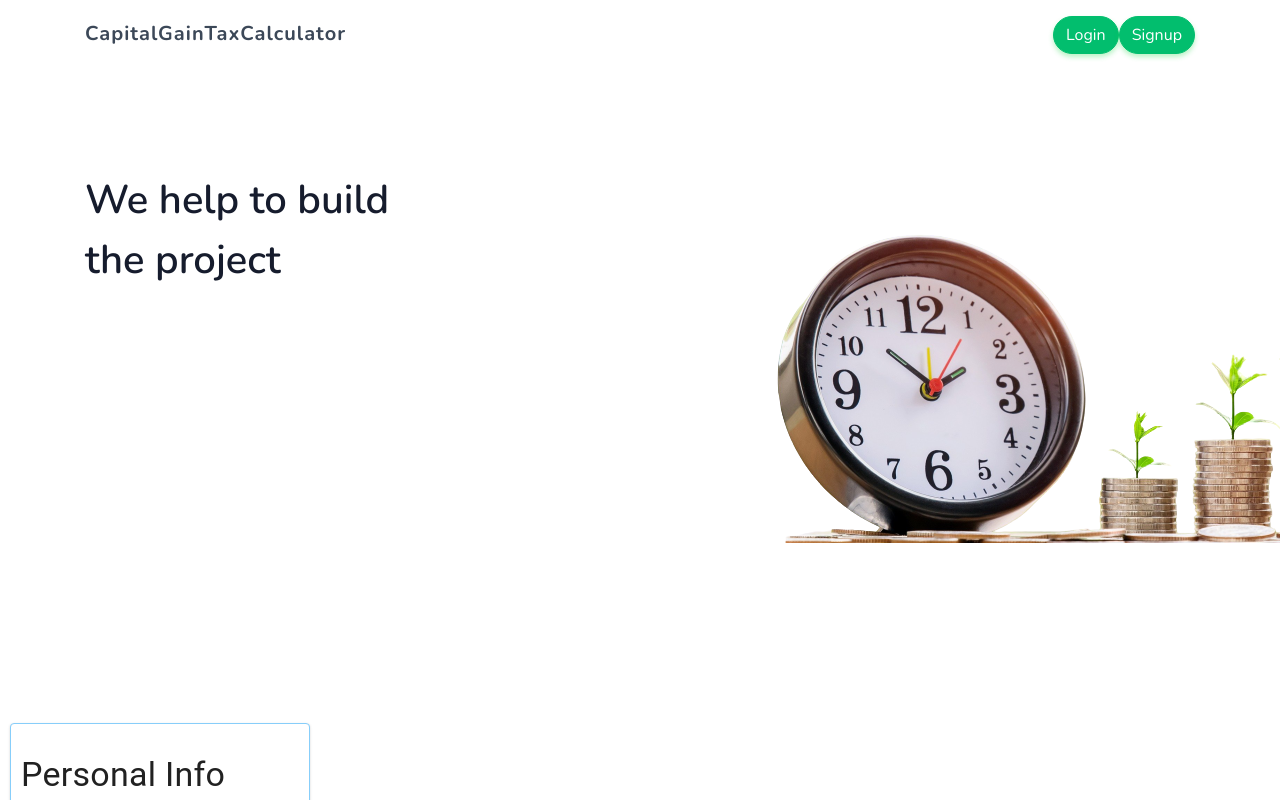
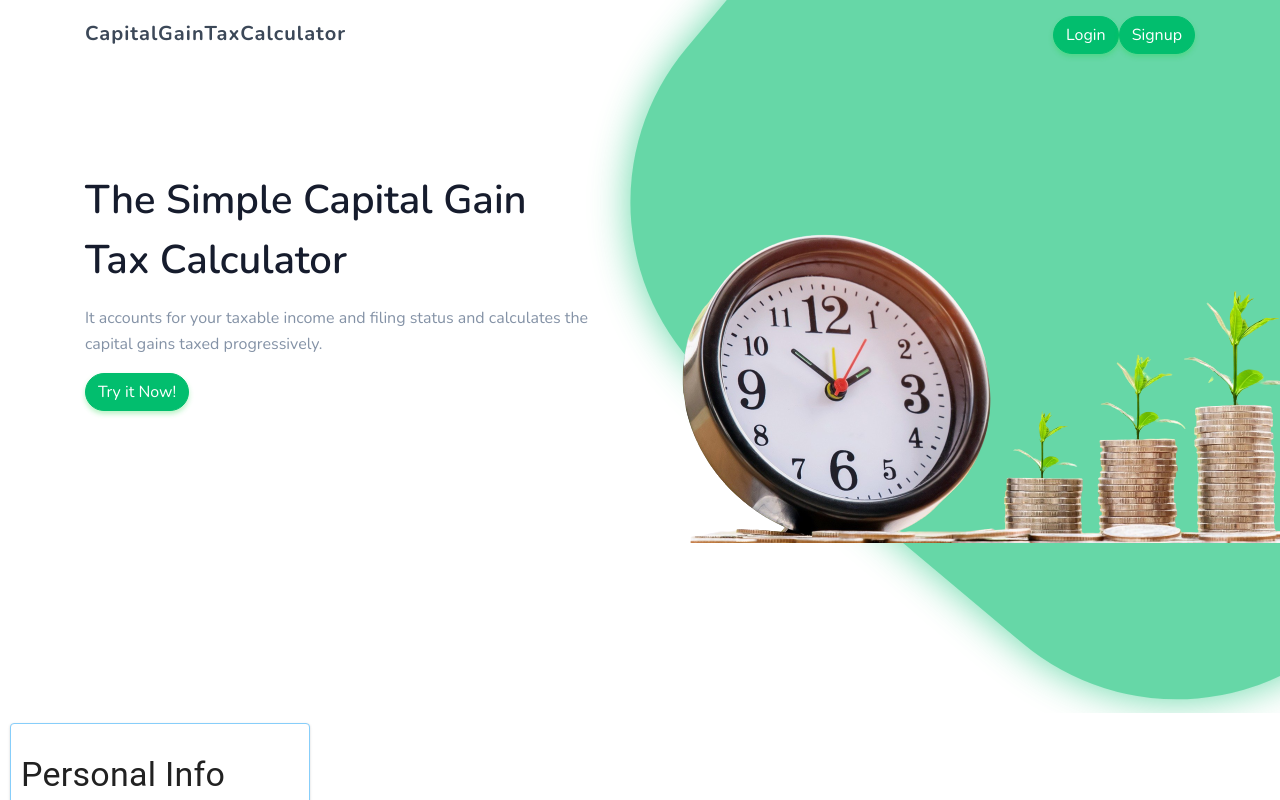
Before and after one commit to Kevin1192/Capital-Gain, a React (Create React App) app: page / in a window 1280 px wide. Shown: the top 800 px of the page. Built offline with nearby package versions, Linux system fonts and the light colour scheme.

Commit message:
landing page check

```diff
--- a/src/assets/scss/_general.scss
+++ b/src/assets/scss/_general.scss
@@ -1,3 +1,7 @@
+html {
+    scroll-behavior: smooth;
+}
+
 body {
     font-family: $font-family-secondary;
     overflow-x: hidden !important;
--- a/src/assets/scss/_home.scss
+++ b/src/assets/scss/_home.scss
@@ -14,3 +14,24 @@
     padding: 170px 0;
     @include home-common();
 }
+
+
+// saas
+.classic-saas-image {
+    .bg-saas-shape {
+        &:after {
+            bottom: 3rem;
+            left: 0;
+            width: 75rem;
+            height: 55rem;
+            border-radius: 15rem;
+            opacity: 0.6;
+            transform: rotate(130deg);
+            box-shadow: 0 0 40px rgba($primary, 1);
+            background-color: $primary;
+            content: " ";
+            position: absolute;
+            z-index: -1;
+        }
+    }
+}
--- a/src/components/CapitalGainForm.jsx
+++ b/src/components/CapitalGainForm.jsx
@@ -62,7 +62,7 @@ function CapitalGainForm() {
     <Fragment>
       <Grid container fluid spacing={3}>
         <Grid item xs={6}>
-          <form onSubmit={handleSubmit}>
+          <form onSubmit={handleSubmit} id='calculator'>
             <Paper className={classes.root}>
               <Typography variant="h4" component="h6">
                 Personal Info
--- a/src/components/Section.jsx
+++ b/src/components/Section.jsx
@@ -1,6 +1,6 @@
 import React, { Component } from 'react';
 import { Container, Row, Col, Badge } from 'reactstrap';
-
+import { Link } from 'react-router-dom';
 import img from '../assets/imgs/moneygrow-nobg.png';
 
 
@@ -11,15 +11,18 @@ class Section extends Component {
                 <section className="bg-half-170 w-100 overflow-hidden">
                     <Container>
                         <Row>
-                            <Col lg="7" md="6">
+                            <Col md="6">
                                 <div className="title-heading">
-                                    <h1 className="heading mb-3">We help to build <br/> the project</h1>
-                                    <p></p>
+                                    <h1 className="heading mb-3">The Simple Capital Gain<br/>Tax Calculator</h1>
+                                    <p className='text-muted'>It accounts for your taxable income and filing status and calculates the capital gains taxed progressively.</p>
+                                    <a className="btn btn-primary btn-pills" href="#calculator">Try it Now!</a>
                                 </div>
                             </Col>
-                            <Col lg="5" md="6" className="mt-4 pt-2 mt-sm-0 pt-sm-0">
-                                <div className="">
+                            <Col md="6" className="mt-4 pt-2 mt-sm-0 pt-sm-0">
+                                <div className="classic-saas-image position-relative">
+                                    <div className="bg-saas-shape position-relative">
                                     <img src={img} className="sectionimg d-block" alt="stock up" />
+                                    </div>
                                 </div>
                             </Col>
                         </Row>
```
Also changed, not shown: src/assets/imgs/money-2724238_1920.jpg (added), src/assets/imgs/stockarrow.jpg (deleted).
